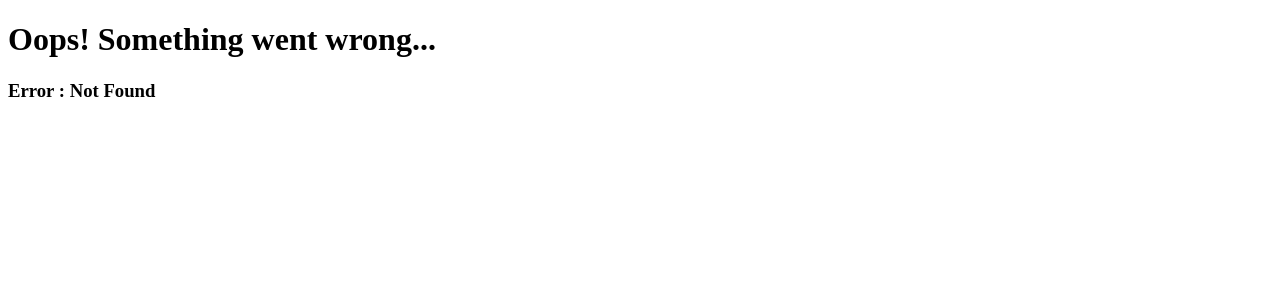
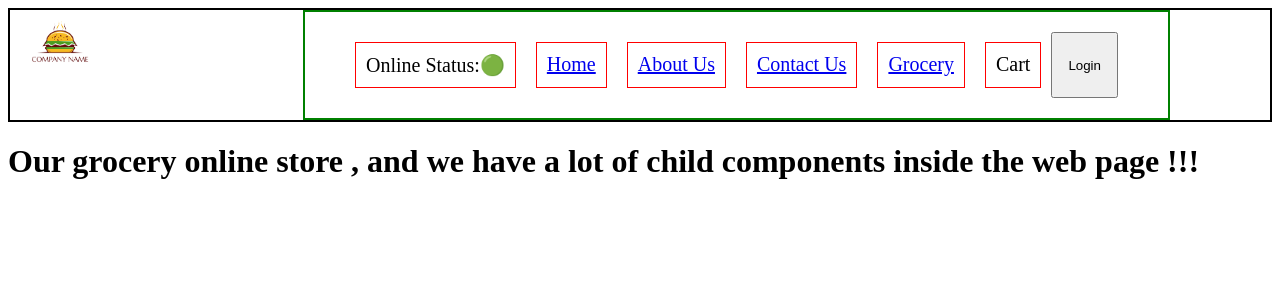
Before and after one commit to ravinder-singhs-repo/namaste-react, a React (Vite) app: page /grocery in a window 1280 px wide. Before the commit this address had no page. Shown: the top 300 px of the page. Built offline with nearby package versions, Linux system fonts and the light colour scheme.

Commit message:
episode 9 updated

```diff
--- a/src/App.js
+++ b/src/App.js
@@ -1,4 +1,4 @@
-import React from 'react';
+import React , {lazy,Suspense} from 'react';
 import ReactDOM  from 'react-dom/client';
 import Header from './components/Header'
 import Body from './components/Body';
@@ -7,6 +7,10 @@ import About from './components/About';
 import Contact from './components/Contact';
 import Error from './components/Error';
 import RestaurantMenu from './components/RestaurantMenu';
+import Shimmer from './components/Shimmer';
+// import Grocery from './components/Grocery';
+
+const Grocery = lazy(()=>import('./components/Grocery'))
 
 // App component
 const AppLayout  = ()=>{
@@ -38,6 +42,10 @@ const appRouter = createBrowserRouter([
       {
         path:'/restaurant/:resId',
         element:<RestaurantMenu/>
+      },
+      {
+        path: '/grocery',
+        element:<Suspense fallback={<Shimmer/>} ><Grocery/></Suspense>
       }
     ] ,
     errorElement:<Error/>
--- a/src/components/Body.js
+++ b/src/components/Body.js
@@ -1,6 +1,7 @@
 import ResturantCards from "./ResturantCards";
 import resList from "../utils/mockData";
 import { useEffect, useState } from "react";
+import useOnlineStatus from "../utils/useOnlineStatus";
 import Shimmer from "./Shimmer";
 import { Link } from "react-router-dom";
 // reslist -> normal js array here
@@ -11,19 +12,12 @@ import { Link } from "react-router-dom";
 
 const Body = ()=>{
 
-    // usestate hook
-    // local state variable - super powerful variable
-    // it has scope inside the component only
-    // it can be modified in a function only , which is the second parameter in useState
     const [listOfResturant,setListOfResturant] = useState([]);
 
-    //for filtering
     const[filteredRestaurant , setFilteredRes] = useState([]);
 
     const [searchText , setSearchText] = useState("")
 
-
-    // useEffect Hook
     useEffect(()=>{
         console.log('UseEffect called');
         fetchData();
@@ -39,20 +33,26 @@ const Body = ()=>{
           const resturantData = swiggyJsonData.data?.cards?.find((card)=>{
             return card.card?.card?.id===restaurant_list;
           })
-        //   console.log(resturantData);
-        //   console.log(resturantData.card.card.gridElements.infoWithStyle.restaurants);
+
           const resturantList = resturantData.card.card.gridElements.infoWithStyle.restaurants.map(res=>(
             res.info
           ));
           console.log(resturantList)
-        // console.log(swiggyJsonData.data?.cards);
         setListOfResturant(resturantList) ;
         setFilteredRes(resturantList);
     }
     console.log('body rendered')
     console.log('List of restaurant',listOfResturant)
     console.log('Filtered List',filteredRestaurant)
-    // conditional rendering
+
+    const onlineStatus = useOnlineStatus();
+    if(onlineStatus===false){
+      return (
+        <h1>
+          Looks like you're offline !! Please check your internet connection.
+        </h1>
+      )
+    }
     return listOfResturant.length=== 0 ? <Shimmer/> : (<div className='body'>
 
         <div className='filter'>
@@ -65,12 +65,8 @@ const Body = ()=>{
                 />
                 <button
                 onClick={()=>{
-                    // if(searchText.length!=0){
-                        // console.log(dummylist);
+
                         const ListOfFilteredRestaurant = listOfResturant.filter((res)=>res.name.toLowerCase().includes(searchText.toLowerCase()));
-
-                        // console.log(ListOfFilteredRestaurant)
-                        // if(filteredRestaurant!=0)
                        setFilteredRes(ListOfFilteredRestaurant)
 
                 }}
--- /dev/null
+++ b/src/components/Grocery.js
@@ -0,0 +1,10 @@
+const Grocery = ()=>{
+    return(
+        <h1>
+            {" "}
+            Our grocery online store , and we have a lot of child components inside the web page !!!
+        </h1>
+    )
+}
+
+export default Grocery;
--- a/src/components/Header.js
+++ b/src/components/Header.js
@@ -1,6 +1,7 @@
 import { useState , useEffect } from "react";
 import { LOGO_URL } from "../utils/constants";
 import { Link } from "react-router-dom";
+import useOnlineStatus from "../utils/useOnlineStatus";
 const Header = ()=>{
        const[btnName , setBtnName] = useState('Login')
        console.log("Header Rendered")
@@ -11,6 +12,8 @@ const Header = ()=>{
        useEffect(()=>{
               console.log('UseEffect in header Called');
        },[btnName])
+
+       const onlineStatus = useOnlineStatus();
     return(
            <div className='header'>
                   <div className='logo-container'>
@@ -19,9 +22,11 @@ const Header = ()=>{
 
                   <div className='nav-items'>
                          <ul>
+                                <li>Online Status:{onlineStatus===true?'🟢':'🔴'}</li>
                                 <li><Link to='/'> Home</Link> </li>
                                 <li><Link to='/about'> About Us</Link></li>
                                 <li><Link to='/contact'> Contact Us</Link></li>
+                                <li><Link to='/grocery'>Grocery</Link></li>
                                 <li> Cart</li>
                                 <button className="login"
                                 onClick={
--- a/src/components/RestaurantMenu.js
+++ b/src/components/RestaurantMenu.js
@@ -1,33 +1,22 @@
 import { useEffect, useState } from "react";
 import Shimmer from "./Shimmer";
 import { useParams } from "react-router-dom";
+import useResturantMenu from "../utils/useRestaurantMenu";
 
 const RestaurantMenu = ()=>{
-    const[resInfo , setResInfo] = useState(null);
-    const {resId}  =useParams();
 
-    useEffect(()=>{
-        fetchMenu();
-    },[]);
+    const {resId}  = useParams();
 
-    const fetchMenu= async()=>{
-        const data = await fetch('https://www.swiggy.com/dapi/menu/pl?page-type=REGULAR_MENU&complete-menu=true&lat=28.7040592&lng=77.10249019999999&restaurantId='+resId+'&catalog_qa=undefined&submitAction=ENTER');
-        //10208
-        const jsonData = await data.json();
-        // console.log(jsonData)
-        console.log('itemcards',jsonData.data?.cards[2]?.groupedCard.cardGroupMap.REGULAR.cards[1].card.card.itemCards)
-        // console.log(jsonData.data?.cards[0]?.card.card.info.name)
-        setResInfo(jsonData);
-    }
+    const resInfo = useResturantMenu(resId);
 
     if(resInfo===null)
     {
         return <Shimmer/>
     }
 
-    const{name ,cuisines, costForTwoMessage} = resInfo?.data?.cards[0]?.card.card.info;
-    const{itemCards} = resInfo?.data?.cards[2]?.groupedCard.cardGroupMap.REGULAR.cards[1].card.card;
-    // console.log(itemCards)
+    console.log(resInfo)
+    const{name ,cuisines, costForTwoMessage} = resInfo?.cards[0]?.card.card.info;
+    const{itemCards} = resInfo?.cards[2]?.groupedCard.cardGroupMap.REGULAR.cards[2].card.card;
     return (
             <div className="menu">
                 <h1>{name}</h1>
@@ -39,6 +28,7 @@ const RestaurantMenu = ()=>{
                 </ul>
             </div>
     )
+
 };
 
 export default RestaurantMenu;
--- /dev/null
+++ b/src/utils/useOnlineStatus.js
@@ -0,0 +1,21 @@
+import { useEffect, useState } from "react";
+
+const useOnlineStatus = ()=>{
+    const[onlineStatus , setStatus] = useState(true);
+
+    //check if online
+    useEffect(()=>{
+        window.addEventListener('offline',()=>{
+            setStatus(false);
+        });
+    },[])
+    useEffect(()=>{
+        window.addEventListener('online',()=>{
+            setStatus(true);
+        });
+    },[])
+
+    // return status -> boolean value
+    return onlineStatus;
+}
+export default useOnlineStatus;
--- /dev/null
+++ b/src/utils/useRestaurantMenu.js
@@ -0,0 +1,18 @@
+import { useEffect, useState } from "react";
+
+const useResturantMenu=(resId)=>{
+    const[resInfo , setResInfo] = useState(null);
+
+    useEffect(()=>{
+        fetchData();
+    },[]);
+
+    const fetchData =async()=>{
+        const data = await fetch('https://www.swiggy.com/dapi/menu/pl?page-type=REGULAR_MENU&complete-menu=true&lat=28.7040592&lng=77.10249019999999&restaurantId='+resId+'&catalog_qa=undefined&submitAction=ENTER');
+        const jsonData = await data.json();
+        setResInfo(jsonData.data);
+    }
+   return resInfo;
+}
+
+export default useResturantMenu;
```
